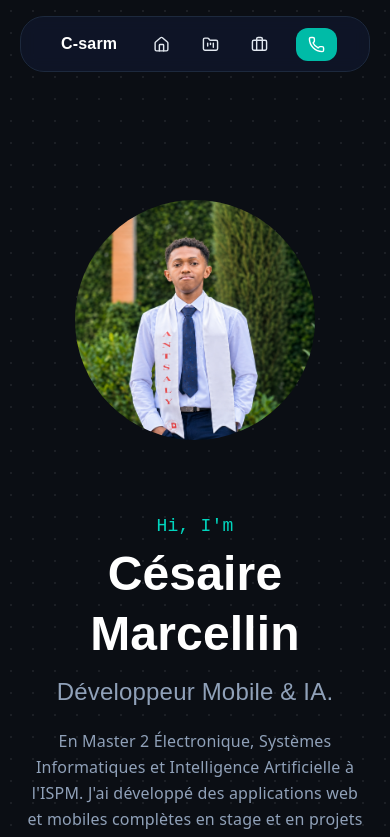
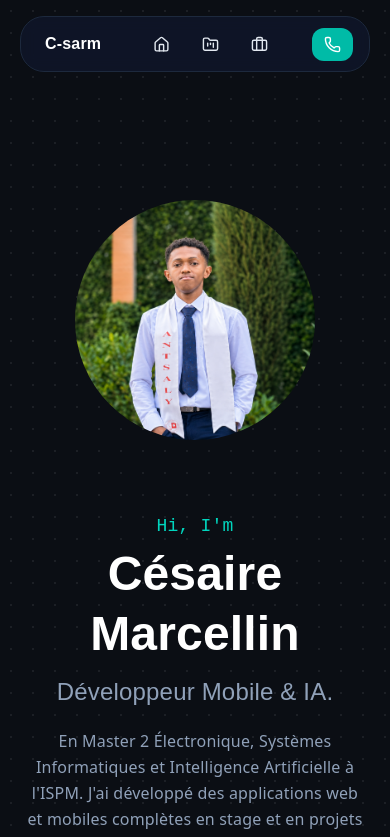
Before and after one commit to Cemafio/Portfolio_, a React app: page / in a window 390 px wide. Shown: the top 837 px of the page. Built offline with nearby package versions, Linux system fonts and the light colour scheme; the HTML template or start-up script is replaced by a standard one.

Commit message:
Responsive header

```diff
--- a/src/component/header.tsx
+++ b/src/component/header.tsx
@@ -15,7 +15,7 @@ function Header() {
 
   return (
     <header className="fixed top-0 left-0 w-full z-50">
-      <div className="flex h-14 bg-slate-900/80 backdrop-blur border border-slate-800 items-center justify-between px-8 rounded-3xl m-4 mx-5 text-slate-200">
+      <div className="flex h-14 bg-slate-900/80 backdrop-blur border border-slate-800 items-center justify-between px-4 rounded-3xl m-4 mx-5 text-slate-200">
         <span className="m-2 font-bold font-['Space_Grotesk',sans-serif] text-white">
           C-sarm
         </span>
```
